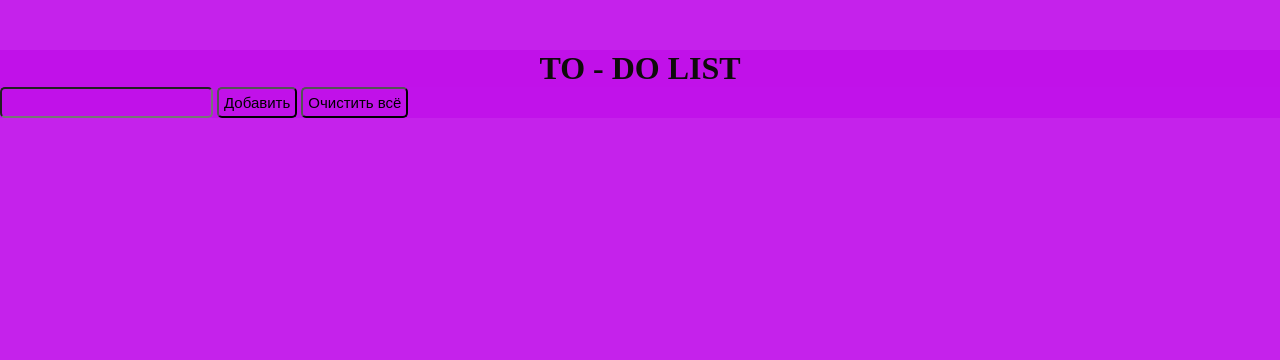
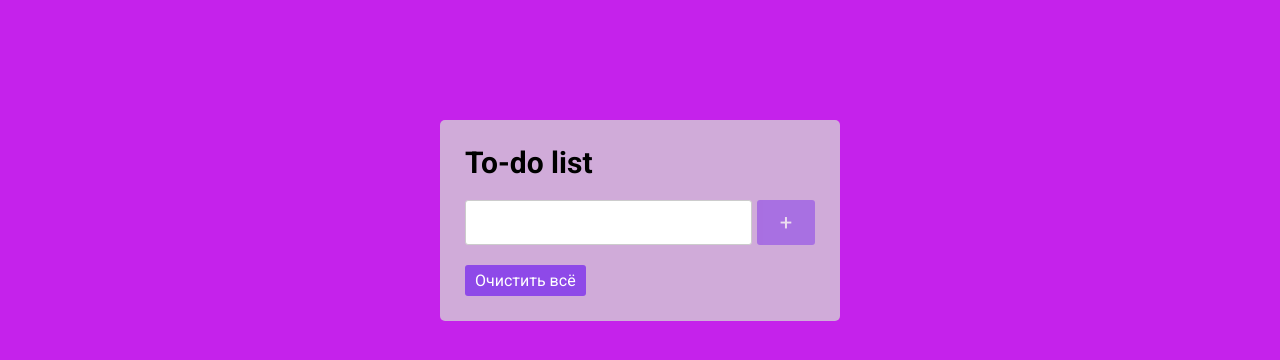
Before and after one commit to aida0408/todo-list, a plain HTML site: page index.html in a window 1280 px wide. Drawn offline with Linux system fonts and the light colour scheme.

Commit message:
checking

```diff
--- a/index.html
+++ b/index.html
@@ -8,15 +8,26 @@
     <title>Document</title>
     <link rel="stylesheet" href="./style.css">
 
+
 </head>
 <body>
-<h1 class="title">To - do list</h1>
-<input type="text" class="text-input">
-<button class="add-btn">Добавить</button>
-<button class="clear-all">Очистить всё</button>
-<ul class="list"></ul>
+<div class="wrapper">
+    <header>To-do list</header>
+    <div class="inputField">
+        <input type="text" class="text-input">
+        <button class="add-btn">+</button>
+
+    </div>
+    <ul class="list">
+
+    </ul>
+    <div class="footer">
+
+        <button class="clear-all">Очистить всё</button>
+    </div>
 
 
+</div>
 <script src="./script.js"></script>
 </body>
 </html>
--- a/script.js
+++ b/script.js
@@ -19,3 +19,16 @@ list.addEventListener("click", (event) => {
        event.target.parentNode.remove()
    }
 })
+
+textInput.addEventListener("keyup",(event) => {
+    let key = event.keyCode
+    if(textInput.value.trim() && key === 13){
+        const temlate = `<li class="list-item">
+                         <input type="checkbox" class="done">
+                         ${textInput.value}
+                         <button class="del-btn">delete</button>
+                         </li>`
+        list.innerHTML += template
+        textInput.value = ""
+    }
+})
--- a/style.css
+++ b/style.css
@@ -1,8 +1,10 @@
+@import url('https://fonts.googleapis.com/css2?family=Roboto:wght@300;400;500;700&display=swap');
 *{
      margin: 0;
      padding: 0;
      box-sizing: border-box;
-     background-color: rgba(193, 18, 234, 0.93);
+    font-family: "Roboto", sans-serif;
+
  }
 a{
     text-decoration:none;
@@ -10,8 +12,61 @@ a{
 ul li{
     list-style: none;
 }
+body{
+    height: 100vh;
+    width: 100%;
+    background: rgba(193, 18, 234, 0.93);
+}
+.wrapper{
+    margin: 120px auto;
+    max-width: 400px;
+    width: 100%;
+    background: #d0abd9;
+    border-radius: 5px;
+    padding: 25px;
+}
+.wrapper header{
+    font-size: 30px;
+    font-weight: 600;
+}
+.wrapper .inputField{
+    display: flex;
+    height: 45px;
+    width: 100%;
+    margin: 20px 0;
+}
+.inputField input{
+    width: 85%;
+    height: 100%;
+    border:1px solid #ccc;
+    font-size: 17px;
+    border-radius: 3px;
+    padding-left: 15px;
+}
+.list li{
+    list-style: none;
+    height: 45px;
+    position: relative;
+    background: #f3f2f2;
+    border-radius: 3px;
+    margin-bottom: 8px;
+    padding: 0 15px;
+    cursor: default;
+}
+.list li span{
+    position: absolute;
+    right: 0;
+    color: #ffffff;
+    width: 45px;
+    background: #e74c3c;
+    border-radius: 0 3px 3px 0;
+    cursor: pointer;
+    text-align: center;
+}
 .title{
     font-size: 32px;
+    height: 45px;
+    width: 100%;
     color: #0e0b0b;
     text-align: center;
     justify-content: center;
@@ -19,20 +74,43 @@ ul li{
     text-transform: uppercase;
 }
 .add-btn{
+    width: 60px;
+    height: 100%;
+    border: none;
+    padding: 5px;
+    background: #8E49E8;
+    color: #fff;
+    font-size: 22px;
+    cursor: pointer;
+    border-radius: 3px;
+    margin-left: 5px;
+    opacity:0.6;
+
+}
+.clear-all {
+    padding: 5px;
+    border-radius: 5px;
+    font-size: 20px;
+}
+.text-input{
     padding: 5px;
     border-radius: 5px;
     font-size: 15px;
 }
-.clear-all {
-    padding: 5px;
-    border-radius: 5px;
-    font-size: 15px;
+.wrapper .footer{
+    display: flex;
+    width: 100%;
+    align-items: center;
+    margin-top: 20px;
+    justify-content: space-between;
 }
-
-.text-input{
-    padding: 5px;
-    border-radius: 5px;
-    font-size: 15px;
-    align-items: center;
-
+.footer button{
+    border:none;
+    outline:none;
+    background: #8E49E8;
+    color: #ffffff;
+    font-size: 16px;
+    cursor: pointer;
+    border-radius: 3px;
+    padding: 6px 10px;
 }
```
